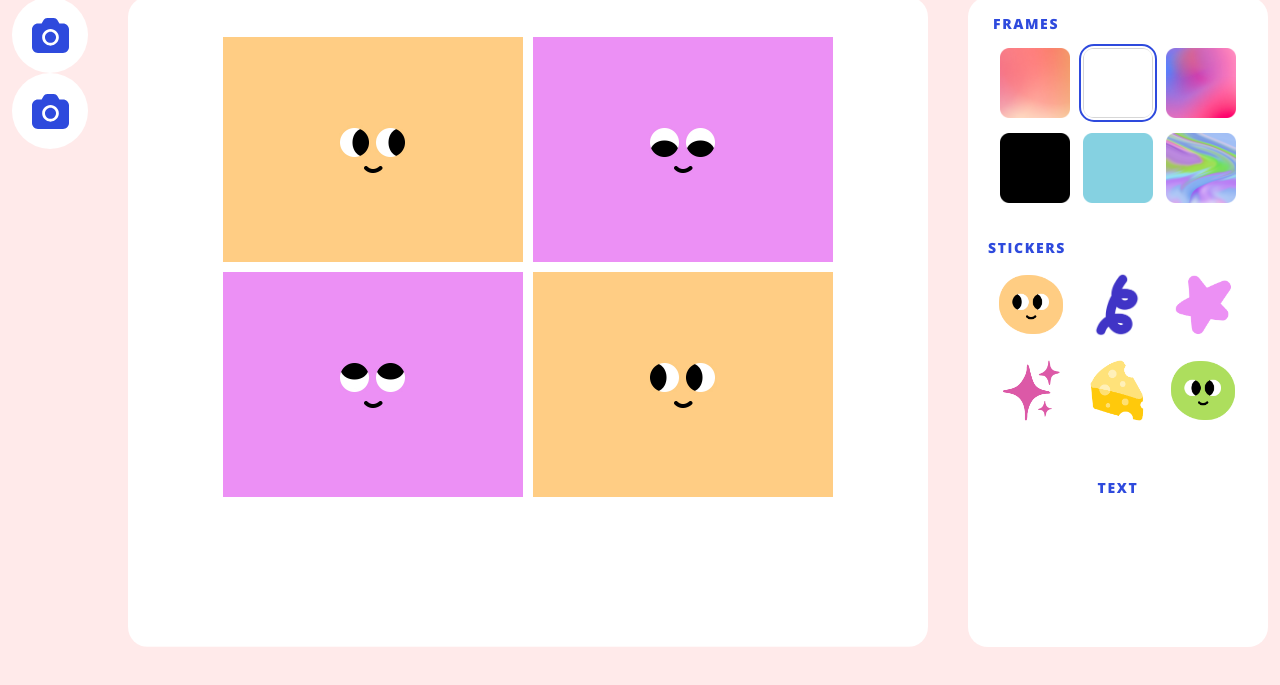
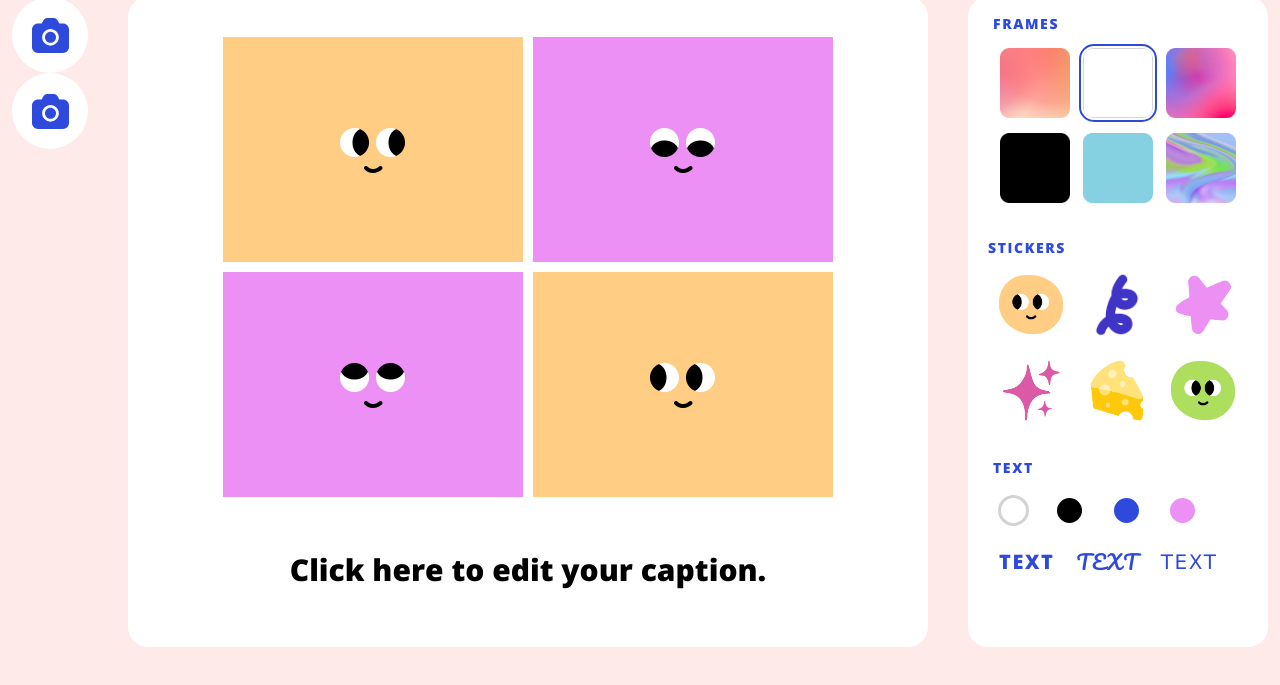
Before and after one commit to gmirzayev/EESY, a website built with webpack: page index.html in a window 1280 px wide. Shown: the part 93-778 px from the top of the page. Built offline with nearby package versions, Linux system fonts and the light colour scheme.

Commit message:
fixed git issue

```diff
--- a/index.html
+++ b/index.html
@@ -8,6 +8,7 @@
     <link rel="preconnect" href="https://fonts.googleapis.com">
     <link rel="preconnect" href="https://fonts.gstatic.com" crossorigin>
     <link href="https://fonts.googleapis.com/css2?family=Open+Sans:wght@800&display=swap" rel="stylesheet">
+    <link href="https://fonts.googleapis.com/css2?family=Pacifico&display=swap" rel="stylesheet">
     <link rel="stylesheet" href="./dist/main.css" />
     <script src="./dist/main.js" defer></script>
     <title>EESY</title>
@@ -44,6 +45,7 @@
                 <video id="video" autoplay></video>
                 <canvas id="sticker-canvas"></canvas>
                 <div id="flash"></div>
+                <textarea id="caption" maxlength="140">Click here to edit your caption.</textarea>
             </div>
             <div id="counter-container">
                 <div id="picture-count"></div>
@@ -101,7 +103,19 @@
                 </label>
             </div>
             <div id="text-select">
-                <label>TEXT</label>
+                <label>TEXT
+                    <ul id="text-color-select">
+                        <li id="white" data-color="white"></li>
+                        <li id="black" data-color="black"></li>
+                        <li id="blue" data-color="#2E4ADD"></li>
+                        <li id="pink" data-color="#EC90F4"></li>
+                    </ul>
+                    <ul id="text-font-select">
+                        <li id="open" data-font="Open Sans, sans-serif">TEXT</li>
+                        <li id="pacific" data-font="Pacifico, cursive">TEXT</li>
+                        <li id="lucida" data-font="Lucida Sans, sans-serif">TEXT</li>
+                    </ul>
+                </label>
             </div>
         </section>
     </main>
```
Also changed, not shown: dist/main.css, dist/main.js.
